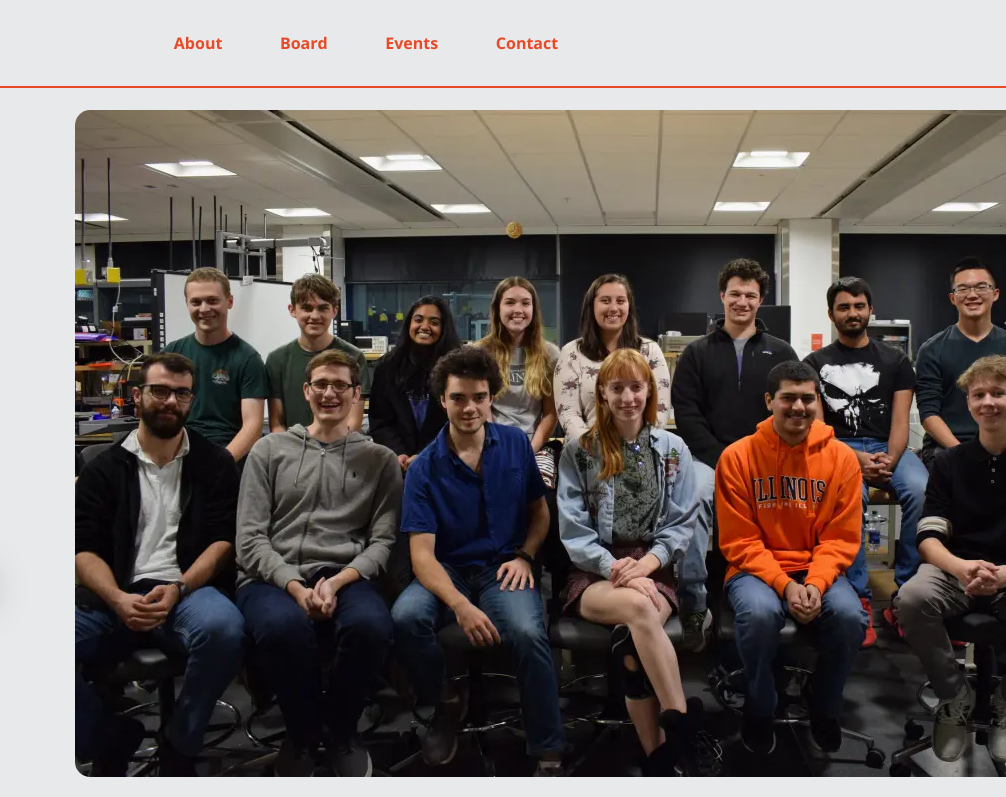
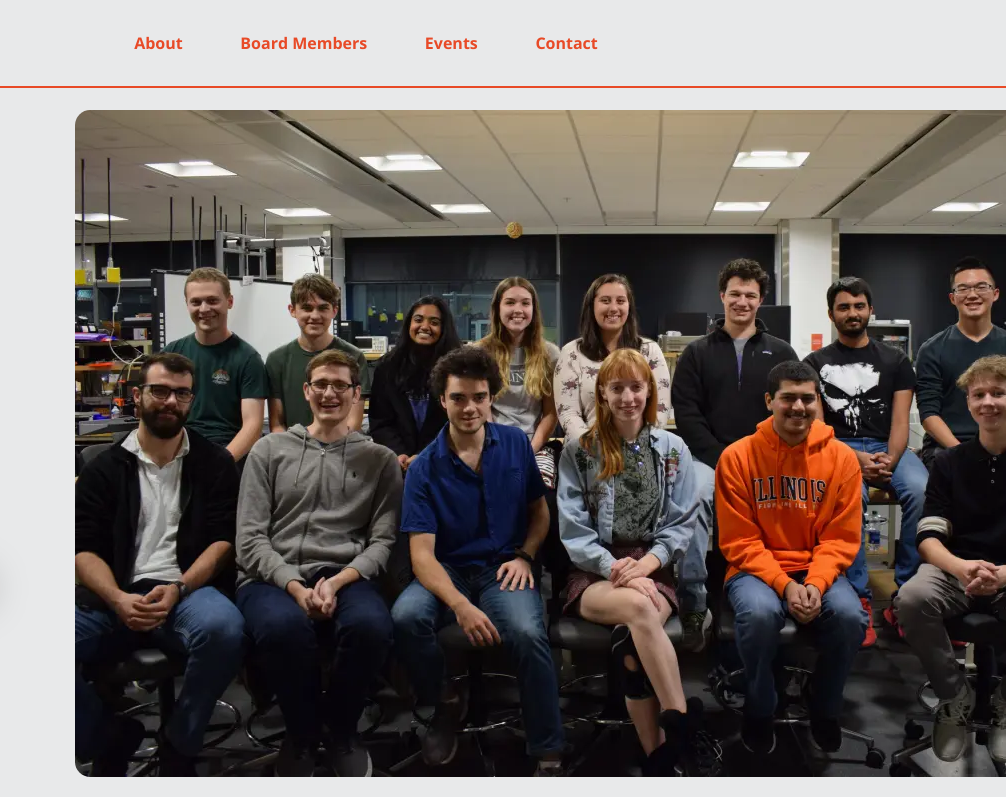
Before and after one commit to IllinoisRoboticsInSpace/IllinoisRoboticsInSpace.github.io, a Gatsby site: page / in a window 1280 px wide. Shown: the top 797 px of the page, 274-1280 px from the left. Built offline with nearby package versions, Linux system fonts and the light colour scheme; Gatsby itself is replaced by a stand-in of ours.

Commit message:
fix: change link text for improved readability

```diff
--- a/src/components/Header/Header.jsx
+++ b/src/components/Header/Header.jsx
@@ -14,7 +14,7 @@ const Header = () => {
           <div className="headerLink">About</div>
         </Link>
         <Link to="people">
-          <div className="peopleLink headerLink">Board</div>
+          <div className="peopleLink headerLink">Board Members</div>
         </Link>
         <Link to="events">
           <div className="headerLink">Events</div>
```
